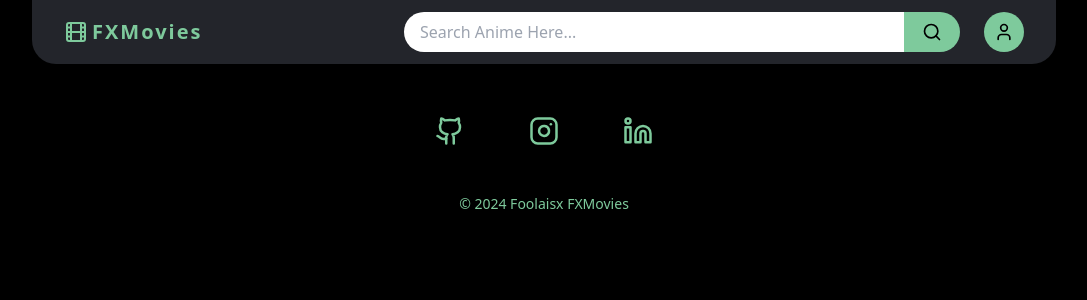
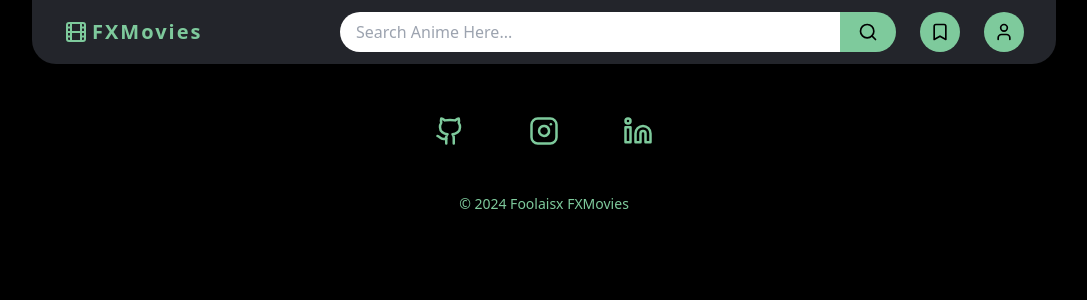
Before and after one commit to foolais/anime-movie-ts, a React (Vite) app: page / in a window 1280 px wide. Shown: the top 300 px of the page, without its empty margins (96-1183 px from the left). Built offline with nearby package versions, Linux system fonts and the light colour scheme; no server answers.

Commit message:
fix: slider time, hero gradient, add bookmark navbar

```diff
--- a/src/index.css
+++ b/src/index.css
@@ -9,7 +9,7 @@
   left: 0;
   bottom: 0;
   background: linear-gradient(70deg, rgba(0, 0, 0, 1) 40%, rgba(0, 0, 0, 0) 80%),
-    linear-gradient(to bottom, rgba(0, 0, 0, 0), rgba(0, 0, 0, 0.2) 50%);
+    linear-gradient(to bottom, rgba(0, 0, 0, 0) 45%, rgba(0, 0, 0, 1) 50%);
 }
 
 ::-webkit-scrollbar {
--- a/src/layouts/Hero.tsx
+++ b/src/layouts/Hero.tsx
@@ -49,8 +49,6 @@ const Hero = () => {
       return transformedData;
     },
   });
-
-  console.log({ data });
 
   const settings = {
     fade: true,
--- a/src/layouts/Navbar.tsx
+++ b/src/layouts/Navbar.tsx
@@ -1,4 +1,4 @@
-import { ArrowLeft, Search, User } from "lucide-react";
+import { ArrowLeft, Bookmark, Search, User } from "lucide-react";
 import { Button, Title } from "../components";
 import SearchBar from "../components/SearchBar";
 import { useState } from "react";
@@ -22,6 +22,9 @@ const Navbar = () => {
             <Search size={20} />
           </Button>
           <Button variant="iconFill" className="p-2.5">
+            <Bookmark size={20} />
+          </Button>
+          <Button variant="iconFill" className="p-2.5">
             <User size={20} />
           </Button>
         </div>
```
